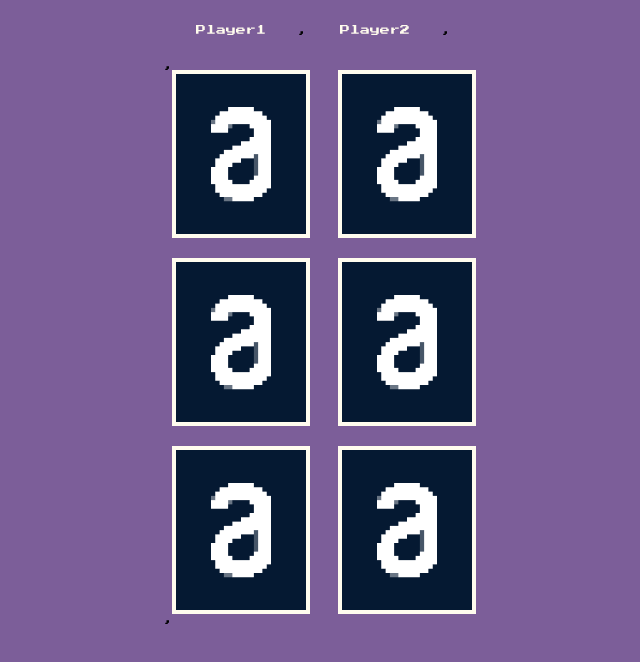
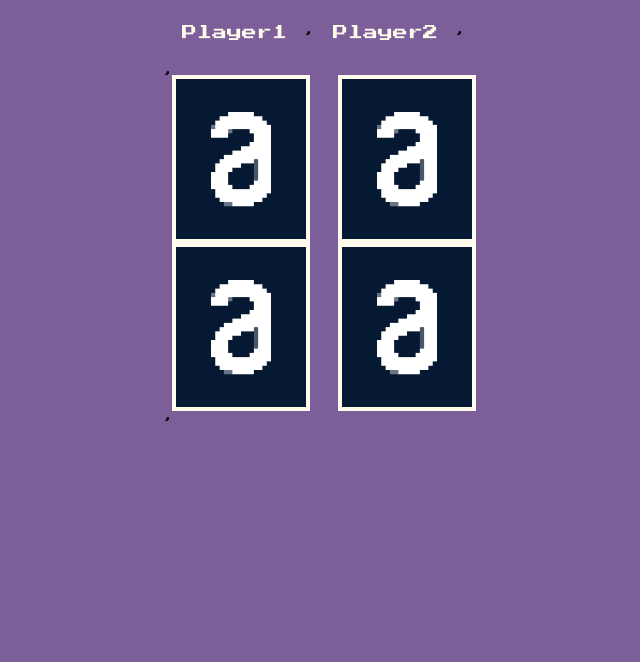
Before and after one commit to pequenoHamburgue/metting-game, a website built with Vite: page matchin-game/index.html in a window 1280 px wide. Shown: the whole page, without its empty margins (316-956 px from the left). Built offline with nearby package versions, Linux system fonts and the light colour scheme.

Commit message:
creat component

```diff
--- a/matchin-game/main.js
+++ b/matchin-game/main.js
@@ -7,12 +7,13 @@ import BoardGame from "./src/objects/BoardGame";
 import CardGame from "./src/components/CardGame";
 import PlayerName from "./src/components/PlayerName";
 import ScoreBoard from './src/objects/BoardGame/ScoreBoard';
+import CardFrontBack from './src/components/CardFrontBack';
 
 const $root = document.querySelector("#root");
 
 $root.insertAdjacentHTML(
     "beforeend",`
     ${ScoreBoard()},
-    ${BoardGame(6)},
+    ${BoardGame(2)},
     `
 );
--- /dev/null
+++ b/matchin-game/src/components/CardFrontBack/index.js
@@ -0,0 +1,12 @@
+import CardGame from "../CardGame";
+
+function CardFrontBack(){
+    return /*html*/`
+        <article class="card-front-back">
+            ${CardGame()}
+            ${CardGame()}
+        </article>
+    `;
+}
+
+export default CardFrontBack;
--- a/matchin-game/src/components/PlayerName/style.css
+++ b/matchin-game/src/components/PlayerName/style.css
@@ -1,5 +1,5 @@
 .player-name{
     color: var(--color-floral-white);
-    font-size: 1rem;
+    font-size: 1.5rem;
 
 }
--- a/matchin-game/src/objects/BoardGame/index.js
+++ b/matchin-game/src/objects/BoardGame/index.js
@@ -1,9 +1,10 @@
-import CardGame from "../../components/CardGame";
+//import CardGame from "../../components/CardGame";
+import CardFrontBack from "../../components/CardFrontBack"
 import "./style.css";
 
 function BoardGame(amuntCards){
-    const $htmlCardGame = CardGame();
-    const $htmlContent = $htmlCardGame.repeat(amuntCards)
+    const $htmlCardFrontBack = CardFrontBack();
+    const $htmlContent = $htmlCardFrontBack.repeat(amuntCards)
     return `
     <section class="board-game">
         ${$htmlContent}
```
